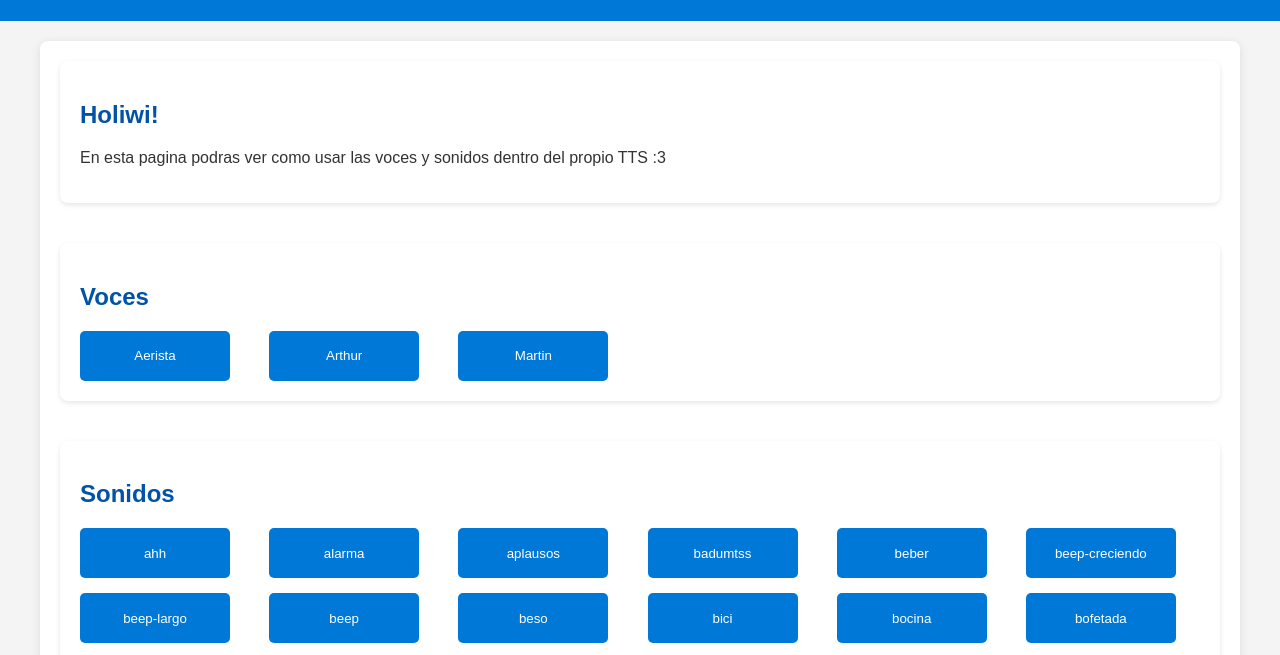
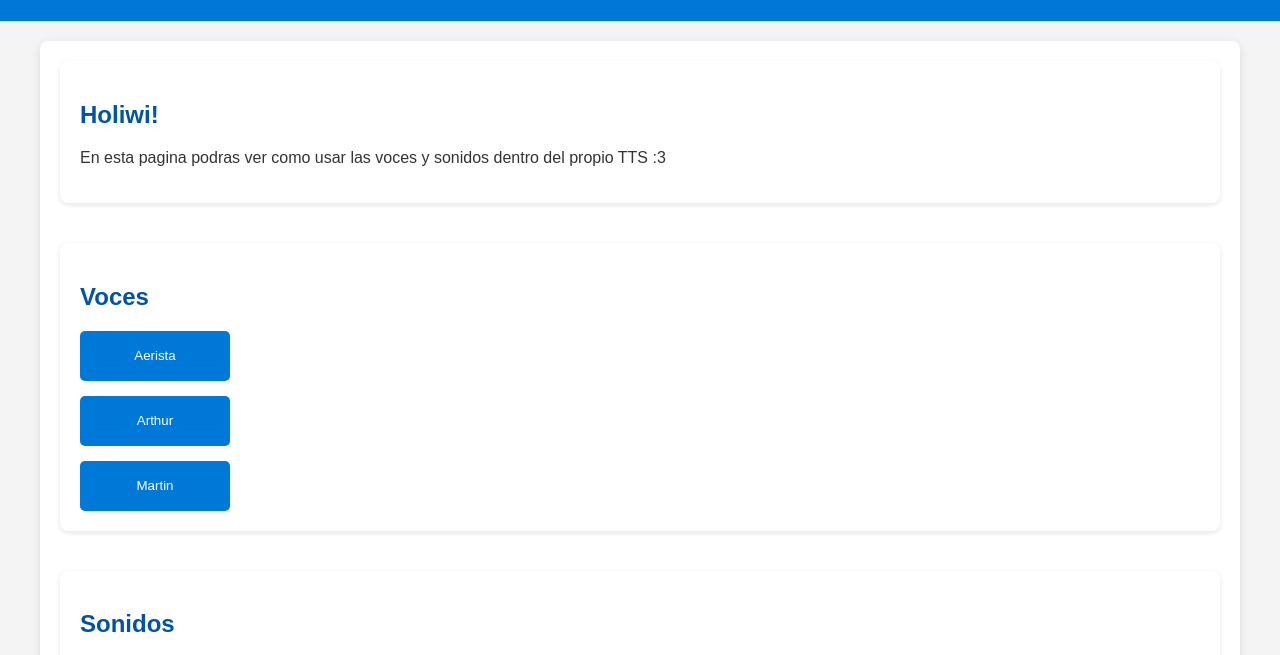
Before and after one commit to SaraLunaDev/TTS-Soft, a plain HTML site: page index.html in a window 1280 px wide. Shown: the part 99-754 px from the top of the page. Drawn offline with Linux system fonts and the light colour scheme.

```diff
--- a/styles.css
+++ b/styles.css
@@ -51,7 +51,6 @@
 
 #voiceContainer, #soundContainer {
     display: grid;
-    grid-template-columns: repeat(auto-fill, minmax(150px, 1fr)); /* Botones dinámicos */
     gap: 15px; /* Espacio entre filas y columnas */
     margin: 0 auto; /* Centra el contenido dentro de su sección */
     width: 100%; /* Asegúrate de que no exceda el ancho del contenedor */
```
